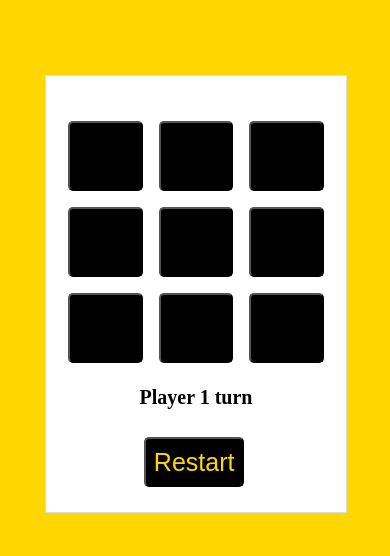
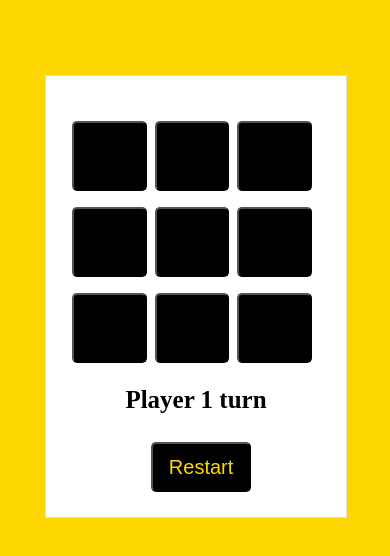
Before and after one commit to Akanta21/tic-tac-toe, a plain HTML site: page index.html in a window 390 px wide. Drawn offline with nearby package versions, Linux system fonts and the light colour scheme.

Commit message:
check 2 for iphone 6 plus optimisation

```diff
--- a/app.css
+++ b/app.css
@@ -99,7 +99,7 @@ body{
   .game button{
     width:25%;
     height:70px;
-    margin:8px;
+    margin:8px 8px 8px 0;
     border-radius:5px;
     background:black;
     font-size:40px;
@@ -113,13 +113,13 @@ body{
 
   #restart{
     height:50px;
-    font-size:25px;
+    font-size:20px;
     background-color:black;
     color:gold;
     position:relative;
     width:100px;
     top:10%;
-    left:30%;
+    left:35%;
     right:50%;
     margin-bottom:10%;
   }
@@ -127,6 +127,6 @@ body{
   #gameActionDisplay{
     padding:5% 10%;
     text-align:center;
-    font-size:20px;
+    font-size:25px;
   }
 }
```
